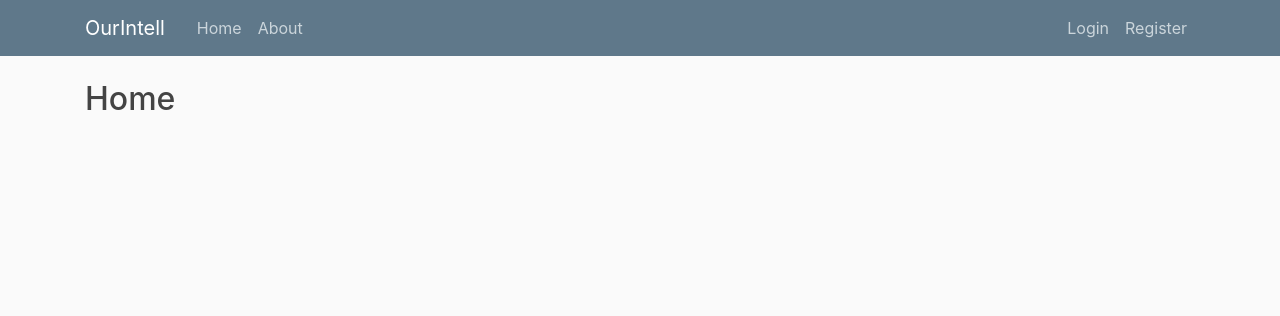
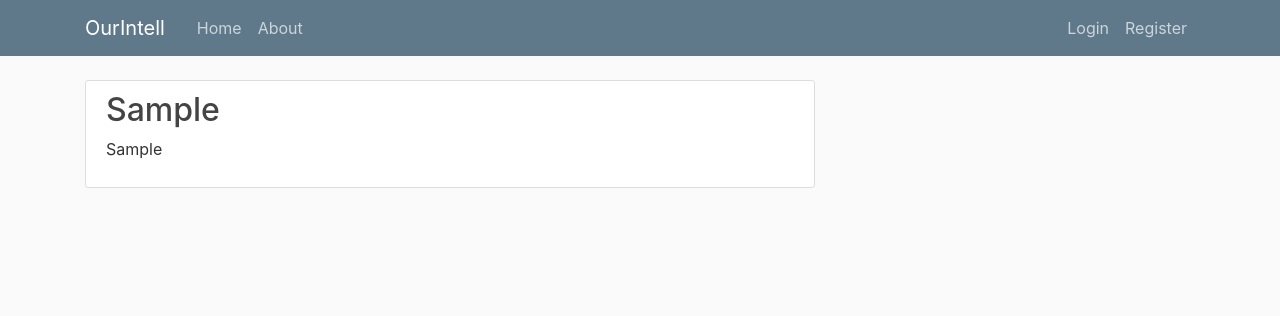
Before and after one commit to georgipopov0/ourintell, a Flask app: template ourintell/templates/home.html in a window 1280 px wide. Shown: the top 316 px of the page. Run offline with Flask 2, Linux system fonts and the light colour scheme; the template is opened without the code that fills it: most values are stand-ins (such as "Sample title", 1, 10 or a date in 2020); some libraries are stand-ins or nearby versions.

Commit message:
[feat] Implemented a home  page
Implemented a home page displaying the recorded events

```diff
--- a/ourintell/static/main.css
+++ b/ourintell/static/main.css
@@ -32,7 +32,7 @@ body {
     margin-bottom: 20px;
   }
 
- .article-title {
+  .event-ip {
     color: #444444;
   }
 
@@ -55,26 +55,26 @@ body {
     padding-bottom: 1px;
     margin-bottom: 4px;
     border-bottom: 1px solid #e3e3e3
-  } */
+  }
 
-  /* .article-metadata a:hover {
+  .article-metadata a:hover {
     color: #333;
     text-decoration: none;
-  } */
+  }
 
-  /* .article-svg {
+  .article-svg {
     width: 25px;
     height: 25px;
     vertical-align: middle;
-  } */
+  }
 
-  /* .account-img {
+  .account-img {
     height: 125px;
     width: 125px;
     margin-right: 20px;
     margin-bottom: 16px;
-  } */
+  }
 
-  /* .account-heading {
+  .account-heading {
     font-size: 2.5rem;
-  } */
+  }
--- a/ourintell/templates/home.html
+++ b/ourintell/templates/home.html
@@ -1,4 +1,15 @@
 {% extends "layout.html" %}
-{% block content%}
-<h2><a class="article-title" href="#"> Home</a></h2>
-{%endblock content%}
+{% block content %}
+    {% for event in events %}
+        <article class="media content-section">
+          <div class="media-body">
+            {% if event["source.ip"] %}
+            <h2><a class="event-ip" href="#">{{ event["source.ip"] }}</a></h2>
+            {% else %}
+            <h2><a class="event-ip" href="#">{{ event["source.network"] }}</a></h2>
+            {% endif %}
+            <p class="article-content">{{ event["feed.provider"] }}</p>
+          </div>
+        </article>
+    {% endfor %}
+{% endblock content %}
```
Also changed, not shown: ourintell/intell/routes.py (+6 -4 lines).
